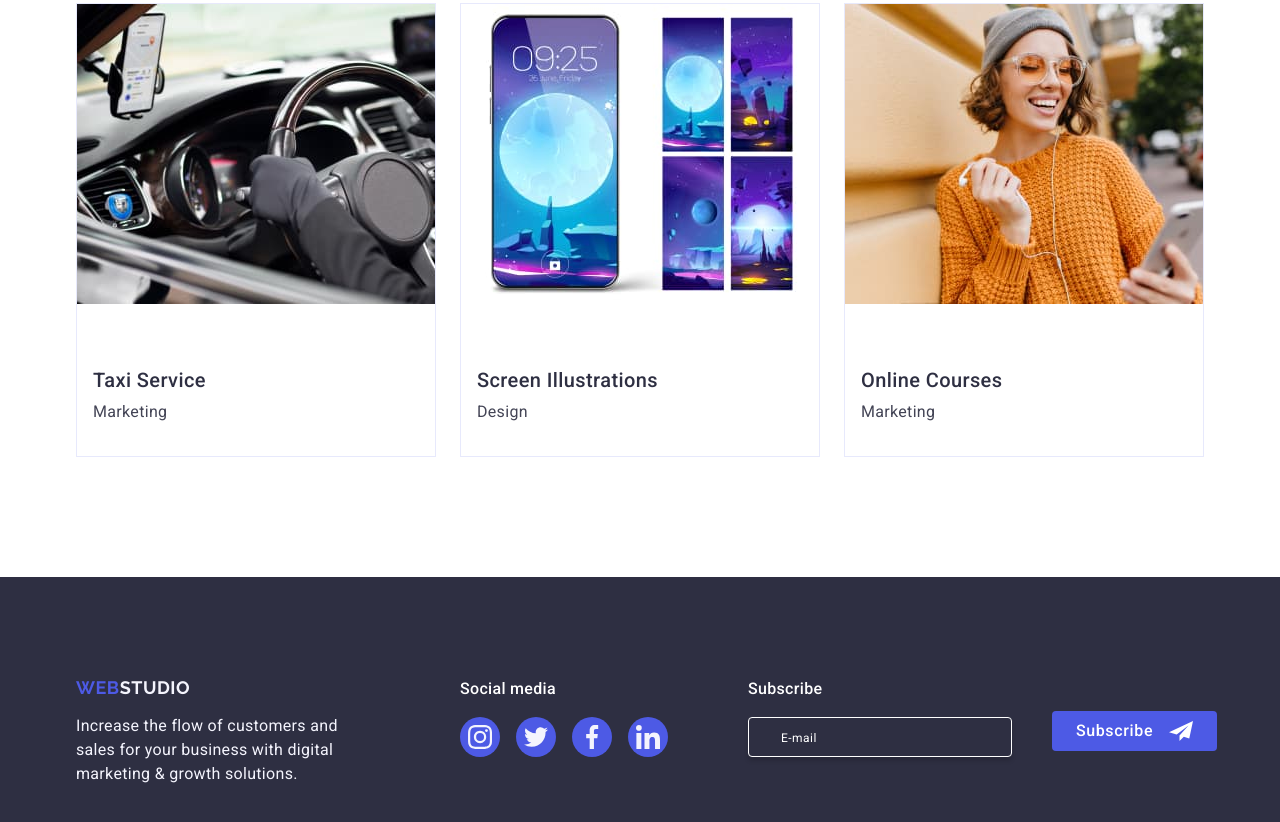
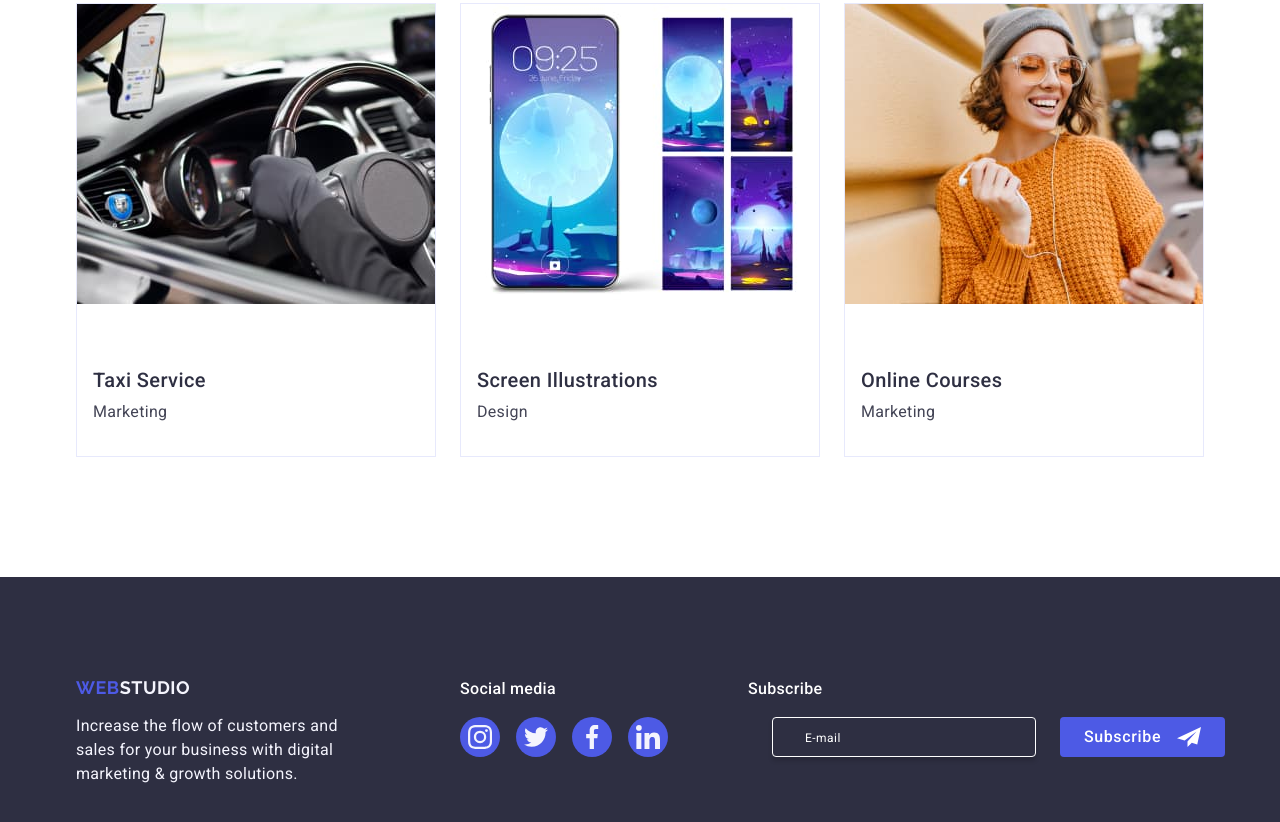
Before and after one commit to podlipaevanatalia/goit-markup-hw-05, a plain HTML site: page index.html in a window 1280 px wide. Shown: the part 2704-3526 px from the top of the page. Drawn offline with nearby package versions, Linux system fonts and the light colour scheme.

Commit message:
fix footer

```diff
--- a/css/styles.css
+++ b/css/styles.css
@@ -447,12 +447,17 @@ button:focus {
   margin-left: 80px;
   margin-right: 40px;
 }
-.footer-subscribe-label {
+.subscribe-form {
+  display: flex;
+  gap: 24px;
+}
+.subscribe-txt {
   font-weight: 500;
   font-size: 16px;
   line-height: 1.5;
   letter-spacing: 0.02em;
-  color: #fff;
+  color: #ffffff;
+  margin-bottom: 16px;
 }
 .footer-subscribe-email {
   width: 264px;
@@ -463,7 +468,6 @@ button:focus {
   background-color: #2e2f42;
   outline: transparent;
   padding-left: 32px;
-  margin-top: 16px;
 }
 .footer-subscribe-email::placeholder {
   font-size: 12px;
--- a/index.html
+++ b/index.html
@@ -458,10 +458,12 @@
           </ul>
         </div>
         <div class="subscribe-container">
-          <form>
-            <label class="footer-subscribe-label" for="footer-subscribe-email"
-              >Subscribe</label
-            >
+          <p class="subscribe-txt">Subscribe</p>
+          <form class="subscribe-form">
+            <label
+              class="footer-subscribe-label"
+              for="footer-subscribe-email"
+            ></label>
             <input
               class="footer-subscribe-email"
               type="email"
@@ -469,14 +471,14 @@
               name="footer-subscribe-email"
               placeholder="E-mail"
             />
+            <button class="subscribe-btn" type="submit">
+              Subscribe
+              <svg class="subscribe-icon" width="24" height="24">
+                <use href="./images/icons.svg#icon-icon-send"></use>
+              </svg>
+            </button>
           </form>
         </div>
-        <button class="subscribe-btn" type="submit">
-          Subscribe
-          <svg class="subscribe-icon" width="24" height="24">
-            <use href="./images/icons.svg#icon-icon-send"></use>
-          </svg>
-        </button>
       </div>
     </footer>
     <!-- =====BACKDROP==== -->
```
